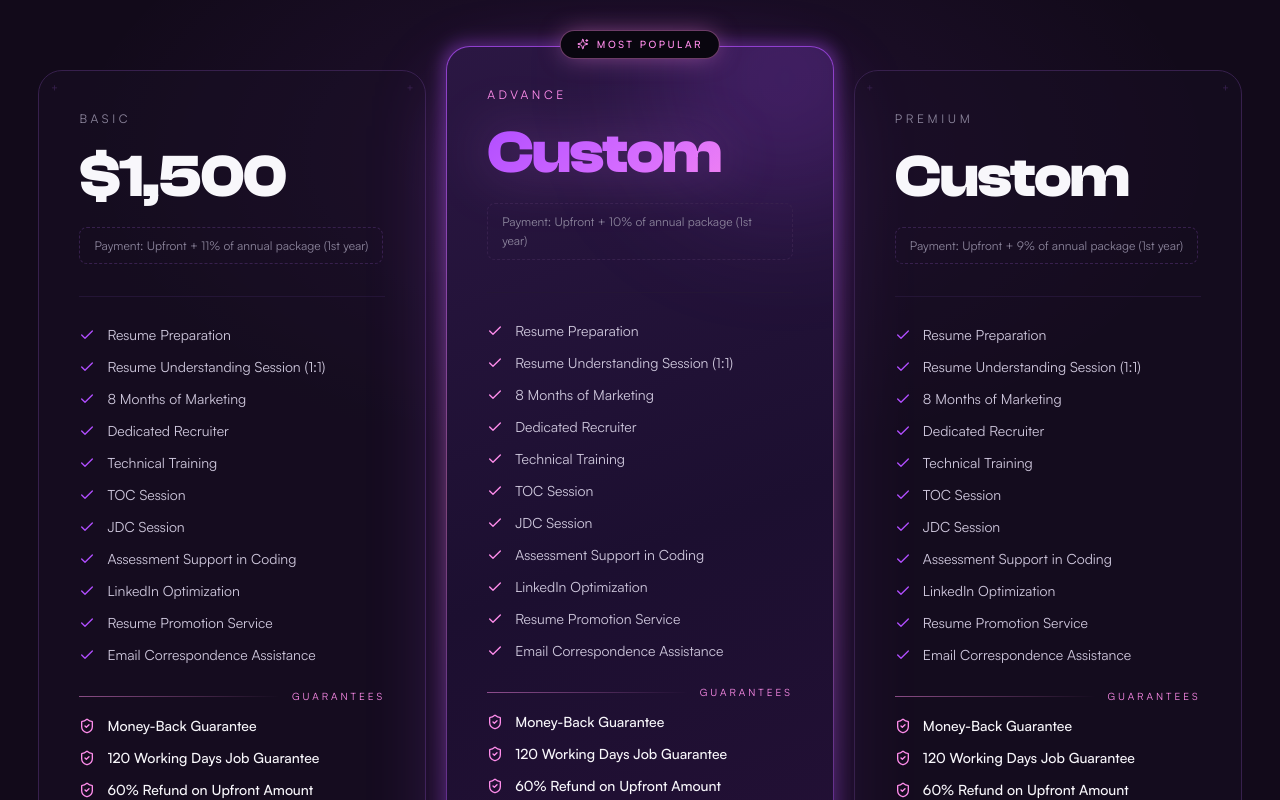
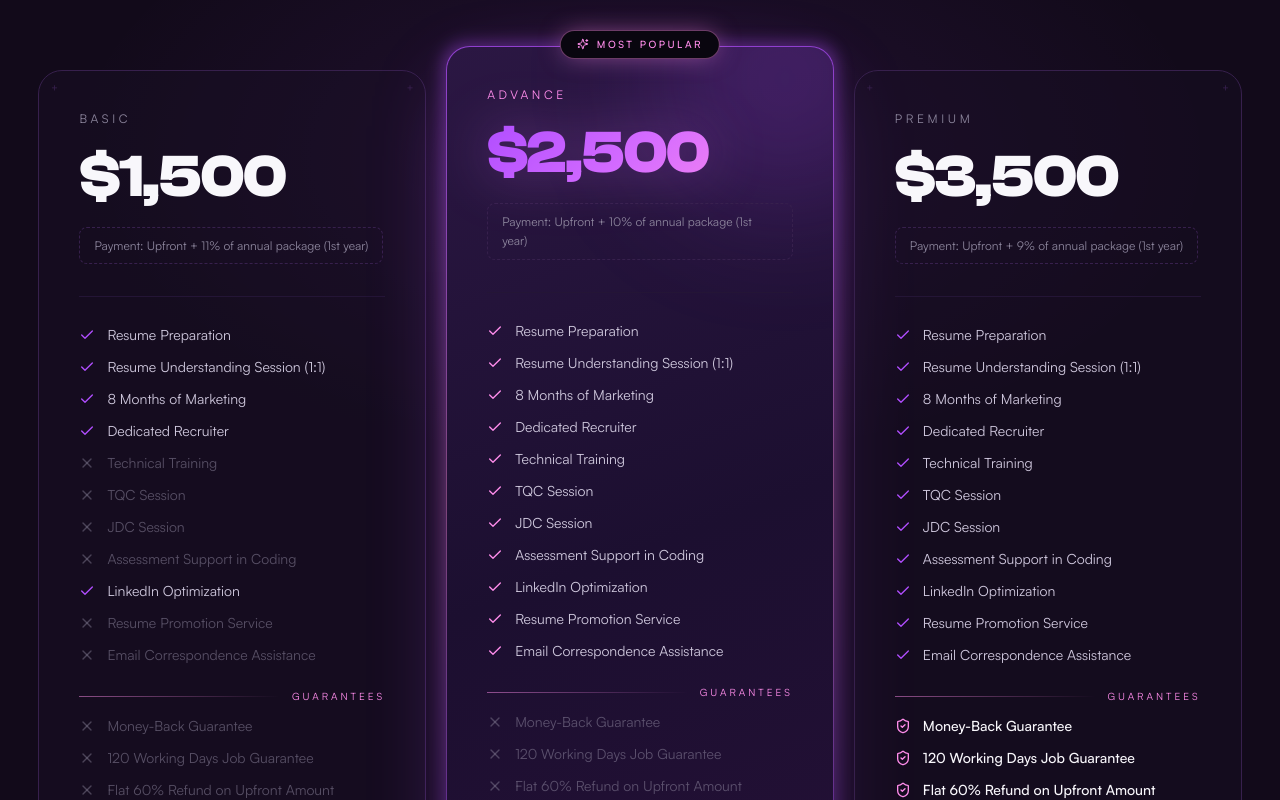
Before and after one commit to manharcreatives/infotech-web, a Next.js app: page /usplan in a window 1280 px wide. Shown: the part 1080-1880 px from the top of the page. Built offline with nearby package versions, Linux system fonts and the light colour scheme.

Commit message:
subscription plans and nav bar updated

```diff
--- a/components/sections/CanadaPlanTiers.tsx
+++ b/components/sections/CanadaPlanTiers.tsx
@@ -1,24 +1,52 @@
 'use client'
 
 import { useRef } from 'react'
-import { Check, ShieldCheck, Sparkles, MapPin } from 'lucide-react'
+import { Check, X, ShieldCheck, Sparkles, MapPin } from 'lucide-react'
 import { gsap, useGSAP } from '@/lib/gsap'
 import { Button } from '@/components/ui/Button'
 
 /**
  * Canada enrollment plans — Professional and Elite tiers.
- * Flag badge + summary banner + plan cards.
+ *
+ * Every card shows the full feature matrix with ✓ (included) / ✗ (not
+ * included) per tier, verbatim from the client's Canada Plans sheet
+ * (July 2026).
  */
+
+/** Master feature order — shared across both tiers so the ✓/✗ columns
+ *  always line up by index. */
+const FEATURES = [
+  'Resume Preparation',
+  'Resume Understanding Session (1:1)',
+  'Dedicated Recruiter',
+  'Technical Training',
+  'TOC Session',
+  'JDC Session',
+  'LinkedIn Optimization',
+  'Resume Promotion Service',
+  'Email Correspondence Assistance',
+]
+
+const GUARANTEES = [
+  'Money-Back Guarantee',
+  '120 Working Days Job Guarantee',
+  'Flat 60% Refund on Upfront Amount',
+]
 
 interface Plan {
   name: string
   price: string
   payment: string
-  features: string[]
-  guarantees?: string[]
+  /** Inclusion flags, index-aligned to FEATURES. */
+  features: boolean[]
+  /** Inclusion flags, index-aligned to GUARANTEES. */
+  guarantees: boolean[]
   featured?: boolean
   badge?: string
 }
+
+const T = true
+const F = false
 
 const canadaPlans: Plan[] = [
   {
@@ -26,39 +54,17 @@ const canadaPlans: Plan[] = [
     price: '$1,499',
     payment: 'Upfront + 11% of annual package (1st year)',
     badge: 'Best for Smart Start',
-    features: [
-      'Resume Preparation',
-      'Dedicated Recruiter',
-      'Technical Training',
-      'LinkedIn Optimization',
-      'Resume Promotion Service',
-      'Email Correspondence Assistance',
-    ],
-    guarantees: [
-      'Money-Back Guarantee',
-      '120 Working Days Job Guarantee',
-      '60% Refund on Upfront Amount',
-    ],
+    features: [T, T, T, T, T, T, T, T, T],
+    guarantees: [F, F, F],
   },
   {
     name: 'Elite',
     price: '$2,499',
     payment: 'Upfront + 9% of annual package (1st year)',
     featured: true,
-    badge: 'Best Value — Maximum Results',
-    features: [
-      'Resume Preparation',
-      'Dedicated Recruiter',
-      'Technical Training',
-      'LinkedIn Optimization',
-      'Resume Promotion Service',
-      'Email Correspondence Assistance',
-    ],
-    guarantees: [
-      'Money-Back Guarantee',
-      '120 Working Days Job Guarantee',
-      '60% Refund on Upfront Amount',
-    ],
+    badge: 'Best for Maximum Results',
+    features: [T, T, T, T, T, T, T, T, T],
+    guarantees: [T, T, T],
   },
 ]
 
@@ -75,6 +81,46 @@ function CornerTicks() {
         </span>
       ))}
     </>
+  )
+}
+
+/** One feature/guarantee row: ✓ when included, ✗ (dimmed) when not. */
+function PlanRow({
+  label,
+  included,
+  featured,
+  guarantee,
+}: {
+  label: string
+  included: boolean
+  featured?: boolean
+  guarantee?: boolean
+}) {
+  if (!included) {
+    return (
+      <li className="flex items-start gap-3 text-sm text-fg-3/55">
+        <X className="mt-0.5 size-4 shrink-0 text-fg-3/45" aria-hidden="true" />
+        <span>{label}</span>
+        <span className="sr-only">— not included</span>
+      </li>
+    )
+  }
+  const Icon = guarantee ? ShieldCheck : Check
+  return (
+    <li
+      className={`flex items-start gap-3 text-sm ${
+        guarantee ? 'font-medium text-fg' : 'text-fg-2'
+      }`}
+    >
+      <Icon
+        className={`mt-0.5 size-4 shrink-0 ${
+          guarantee || featured ? 'text-glow' : 'text-brand'
+        }`}
+        aria-hidden="true"
+      />
+      <span>{label}</span>
+      <span className="sr-only">— included</span>
+    </li>
   )
 }
 
@@ -128,26 +174,18 @@ function CanadaPlanCard({ plan }: { plan: Plan }) {
       </div>
 
       <ul className="relative mt-8 flex-1 space-y-3 border-t border-line-2 pt-7">
-        {plan.features.map((f) => (
-          <li key={f} className="flex items-start gap-3 text-sm text-fg-2">
-            <Check className={`mt-0.5 size-4 shrink-0 ${plan.featured ? 'text-glow' : 'text-brand'}`} />
-            {f}
-          </li>
+        {FEATURES.map((label, i) => (
+          <PlanRow key={label} label={label} included={plan.features[i]} featured={plan.featured} />
         ))}
 
-        {plan.guarantees && (
         <li className="pt-3" aria-hidden="true">
           <span className="flex items-center gap-3 text-[10px] uppercase tracking-[0.3em] text-glow">
             <span className="h-px flex-1 bg-gradient-to-r from-glow/50 to-transparent" />
             Guarantees
           </span>
         </li>
-        )}
-        {plan.guarantees?.map((g) => (
-          <li key={g} className="flex items-start gap-3 text-sm font-medium text-fg">
-            <ShieldCheck className="mt-0.5 size-4 shrink-0 text-glow" />
-            {g}
-          </li>
+        {GUARANTEES.map((label, i) => (
+          <PlanRow key={label} label={label} included={plan.guarantees[i]} guarantee />
         ))}
       </ul>
 
@@ -183,7 +221,7 @@ export function CanadaPlanTiers() {
 
   useGSAP(
     () => {
-      gsap.utils.toArray<HTMLElement>('.canada-plan-card').forEach((card, i) => {
+      gsap.utils.toArray<HTMLElement>('.plan-card').forEach((card, i) => {
         gsap.from(card, {
           y: 70,
           autoAlpha: 0,
@@ -260,7 +298,7 @@ export function CanadaPlanTiers() {
 
           {/* Feature tags */}
           <div className="mt-8 flex flex-wrap gap-2 border-t border-line-2 pt-6">
-            {['Resume Preparation', 'Resume Understanding Session (1:1)', 'Dedicated Recruiter', 'Technical Training', 'TOC Session', 'JDC Session', 'LinkedIn Optimization', 'Resume Promotion Service', 'Email Correspondence Assistance'].map((f) => (
+            {FEATURES.map((f) => (
               <span key={f} className="rounded-full border border-line bg-ink/40 px-3 py-1 text-[11px] text-fg-3">
                 {f}
               </span>
--- a/components/sections/PlanTiers.tsx
+++ b/components/sections/PlanTiers.tsx
@@ -1,7 +1,7 @@
 'use client'
 
 import { useRef } from 'react'
-import { Check, ShieldCheck, Sparkles } from 'lucide-react'
+import { Check, X, ShieldCheck, Sparkles } from 'lucide-react'
 import { gsap, useGSAP } from '@/lib/gsap'
 import { Button } from '@/components/ui/Button'
 
@@ -9,92 +9,72 @@ import { Button } from '@/components/ui/Button'
  * The three US enrollment plans as a tiered stage: the Advance plan is
  * physically elevated with a gradient keyline, glow and "Most Popular"
  * seal; Basic and Premium flank it.
- * Client-supplied tiers (July 2026) — copy verbatim.
+ *
+ * Every card shows the full feature matrix with ✓ (included) / ✗ (not
+ * included) per tier, verbatim from the client's US Plans sheet (July 2026).
  */
+
+/** Master feature order — shared across all three tiers so the ✓/✗ columns
+ *  always line up by index. */
+const FEATURES = [
+  'Resume Preparation',
+  'Resume Understanding Session (1:1)',
+  '8 Months of Marketing',
+  'Dedicated Recruiter',
+  'Technical Training',
+  'TQC Session',
+  'JDC Session',
+  'Assessment Support in Coding',
+  'LinkedIn Optimization',
+  'Resume Promotion Service',
+  'Email Correspondence Assistance',
+]
+
+const GUARANTEES = [
+  'Money-Back Guarantee',
+  '120 Working Days Job Guarantee',
+  'Flat 60% Refund on Upfront Amount',
+]
 
 interface Plan {
   name: string
   price: string
   payment: string
-  features: string[]
-  guarantees?: string[]
+  /** Inclusion flags, index-aligned to FEATURES. */
+  features: boolean[]
+  /** Inclusion flags, index-aligned to GUARANTEES. */
+  guarantees: boolean[]
   featured?: boolean
   badge?: string
 }
+
+const T = true
+const F = false
 
 const plans: Plan[] = [
   {
     name: 'Basic',
     price: '$1,500',
     payment: 'Upfront + 11% of annual package (1st year)',
-    badge: '',
-    features: [
-      'Resume Preparation',
-      'Resume Understanding Session (1:1)',
-      '8 Months of Marketing',
-      'Dedicated Recruiter',
-      'Technical Training',
-      'TOC Session',
-      'JDC Session',
-      'Assessment Support in Coding',
-      'LinkedIn Optimization',
-      'Resume Promotion Service',
-      'Email Correspondence Assistance',
-    ],
-    guarantees: [
-      'Money-Back Guarantee',
-      '120 Working Days Job Guarantee',
-      '60% Refund on Upfront Amount',
-    ],
+    //         Resume  RUS   8mo   Recr  Tech  TQC   JDC   Assess Linked Promo Email
+    features: [T, T, T, T, F, F, F, F, T, F, F],
+    guarantees: [F, F, F],
   },
   {
     name: 'Advance',
-    price: 'Custom',
+    price: '$2,500',
     payment: 'Upfront + 10% of annual package (1st year)',
     featured: true,
     badge: 'Most Popular',
-    features: [
-      'Resume Preparation',
-      'Resume Understanding Session (1:1)',
-      '8 Months of Marketing',
-      'Dedicated Recruiter',
-      'Technical Training',
-      'TOC Session',
-      'JDC Session',
-      'Assessment Support in Coding',
-      'LinkedIn Optimization',
-      'Resume Promotion Service',
-      'Email Correspondence Assistance',
-    ],
-    guarantees: [
-      'Money-Back Guarantee',
-      '120 Working Days Job Guarantee',
-      '60% Refund on Upfront Amount',
-    ],
+    features: [T, T, T, T, T, T, T, T, T, T, T],
+    guarantees: [F, F, F],
   },
   {
     name: 'Premium',
-    price: 'Custom',
+    price: '$3,500',
     payment: 'Upfront + 9% of annual package (1st year)',
-    badge: '',
-    features: [
-      'Resume Preparation',
-      'Resume Understanding Session (1:1)',
-      '8 Months of Marketing',
-      'Dedicated Recruiter',
-      'Technical Training',
-      'TOC Session',
-      'JDC Session',
-      'Assessment Support in Coding',
-      'LinkedIn Optimization',
-      'Resume Promotion Service',
-      'Email Correspondence Assistance',
-    ],
-    guarantees: [
-      'Money-Back Guarantee',
-      '120 Working Days Job Guarantee',
-      '60% Refund on Upfront Amount',
-    ],
+    features: [T, T, T, T, T, T, T, T, T, T, T],
+    guarantees: [T, T, T],
   },
 ]
 
@@ -111,6 +91,46 @@ function CornerTicks() {
         </span>
       ))}
     </>
+  )
+}
+
+/** One feature/guarantee row: ✓ when included, ✗ (dimmed) when not. */
+function PlanRow({
+  label,
+  included,
+  featured,
+  guarantee,
+}: {
+  label: string
+  included: boolean
+  featured?: boolean
+  guarantee?: boolean
+}) {
+  if (!included) {
+    return (
+      <li className="flex items-start gap-3 text-sm text-fg-3/55">
+        <X className="mt-0.5 size-4 shrink-0 text-fg-3/45" aria-hidden="true" />
+        <span>{label}</span>
+        <span className="sr-only">— not included</span>
+      </li>
+    )
+  }
+  const Icon = guarantee ? ShieldCheck : Check
+  return (
+    <li
+      className={`flex items-start gap-3 text-sm ${
+        guarantee ? 'font-medium text-fg' : 'text-fg-2'
+      }`}
+    >
+      <Icon
+        className={`mt-0.5 size-4 shrink-0 ${
+          guarantee || featured ? 'text-glow' : 'text-brand'
+        }`}
+        aria-hidden="true"
+      />
+      <span>{label}</span>
+      <span className="sr-only">— included</span>
+    </li>
   )
 }
 
@@ -157,26 +177,18 @@ function PlanCard({ plan }: { plan: Plan }) {
       </div>
 
       <ul className="relative mt-8 flex-1 space-y-3 border-t border-line-2 pt-7">
-        {plan.features.map((f) => (
-          <li key={f} className="flex items-start gap-3 text-sm text-fg-2">
-            <Check className={`mt-0.5 size-4 shrink-0 ${plan.featured ? 'text-glow' : 'text-brand'}`} />
-            {f}
-          </li>
+        {FEATURES.map((label, i) => (
+          <PlanRow key={label} label={label} included={plan.features[i]} featured={plan.featured} />
         ))}
 
-        {plan.guarantees && (
         <li className="pt-3" aria-hidden="true">
           <span className="flex items-center gap-3 text-[10px] uppercase tracking-[0.3em] text-glow">
             <span className="h-px flex-1 bg-gradient-to-r from-glow/50 to-transparent" />
             Guarantees
           </span>
         </li>
-        )}
-        {plan.guarantees?.map((g) => (
-          <li key={g} className="flex items-start gap-3 text-sm font-medium text-fg">
-            <ShieldCheck className="mt-0.5 size-4 shrink-0 text-glow" />
-            {g}
-          </li>
+        {GUARANTEES.map((label, i) => (
+          <PlanRow key={label} label={label} included={plan.guarantees[i]} guarantee />
         ))}
       </ul>
 
```
Also changed, not shown: components/global/Chatbot.tsx (+6 -5 lines), components/global/WhatsAppFloat.tsx (+23 -13 lines), components/navigation/Navbar.tsx (+8 -8 lines). Lines whose indentation alone changed are shown as unchanged.
